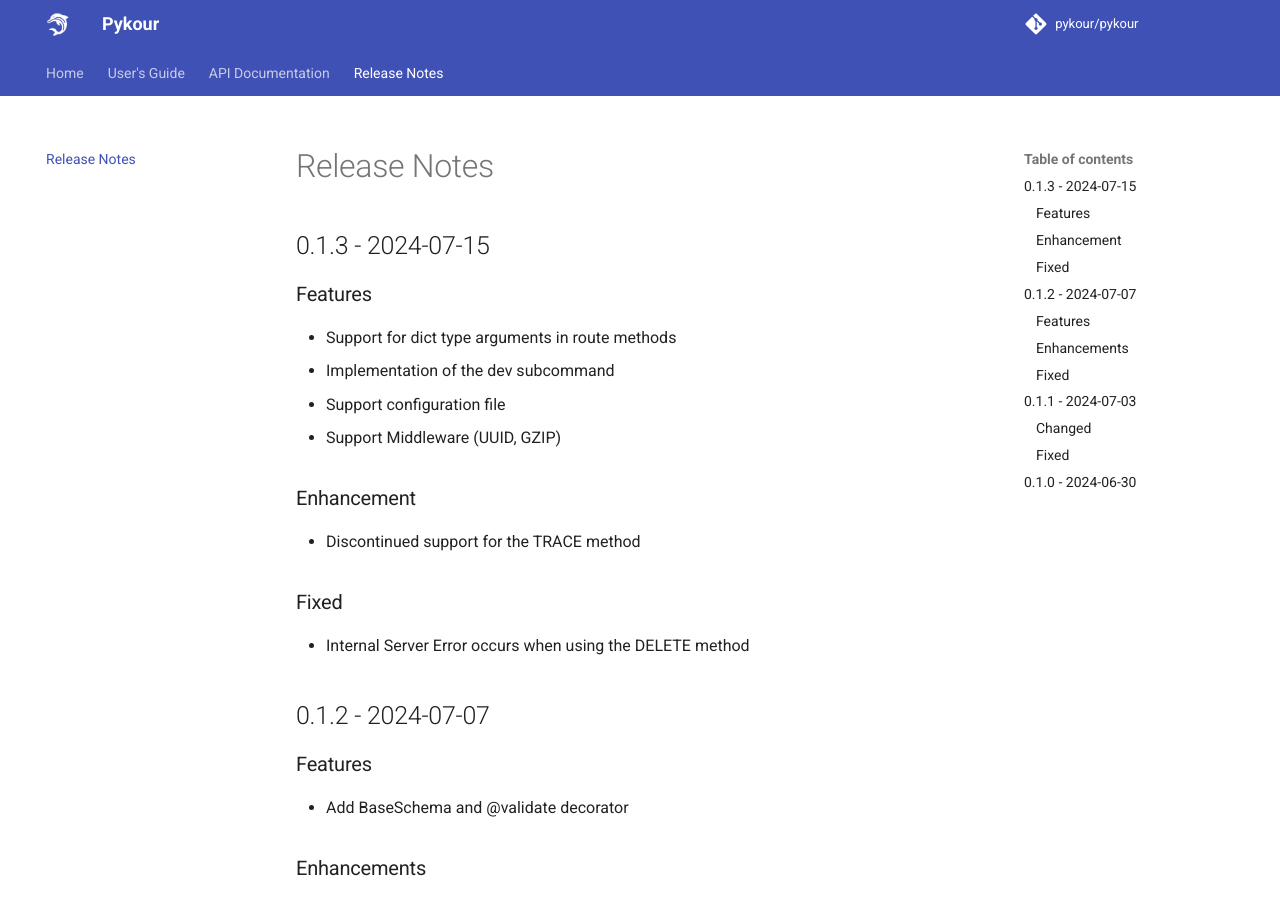
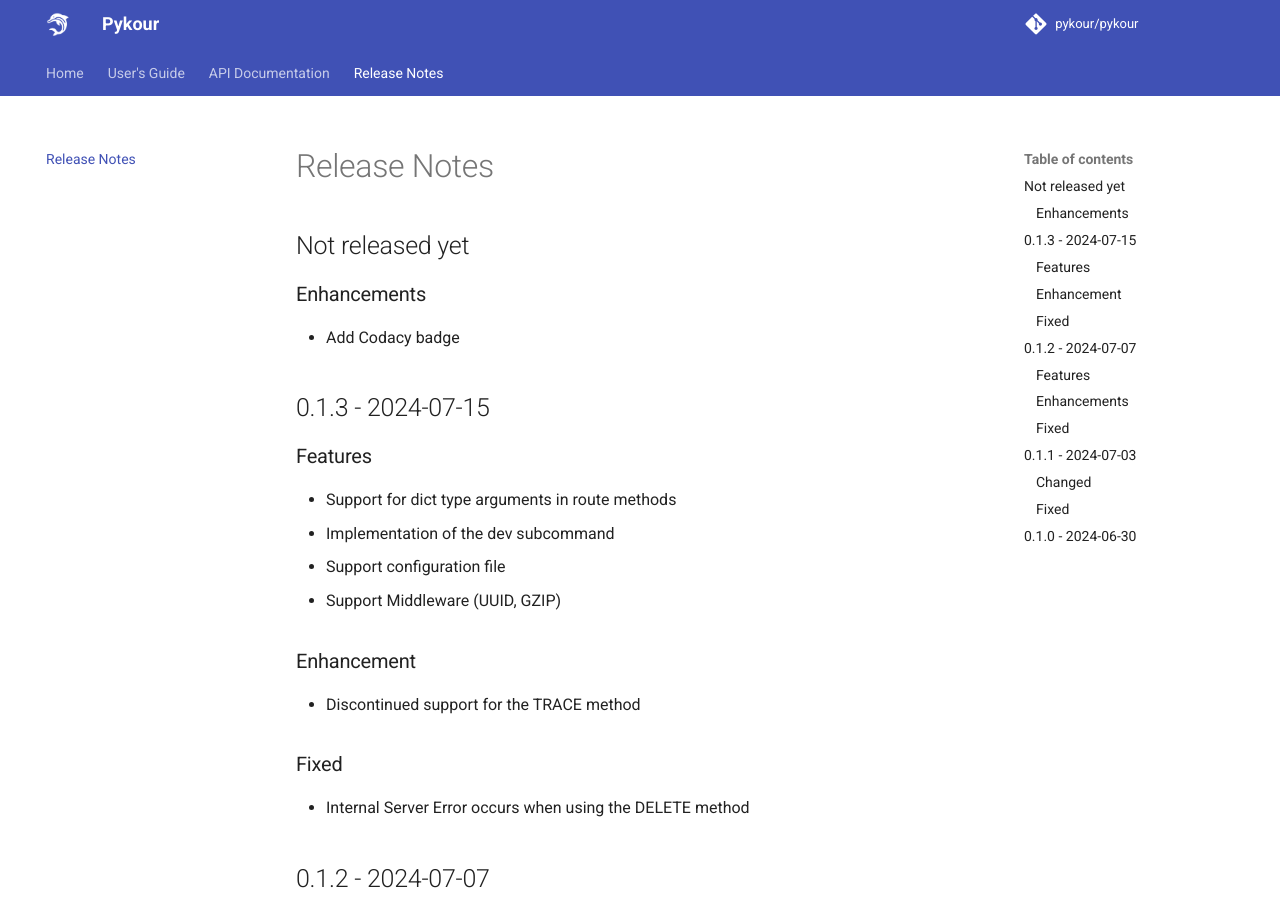
Before and after one commit to pykour/pykour, an MkDocs documentation site: the page built from docs/release-notes.md, in a window 1280 px wide and 900 px high. Built offline with MkDocs 1.6.1 and Material for MkDocs 9.7.7, drawn with Linux system fonts in a browser that asks for light colours; comment, search, counter and statistics services are not loaded.

Commit message:
add codacy badge

```diff
--- a/docs/release-notes.md
+++ b/docs/release-notes.md
@@ -1,4 +1,10 @@
 # Release Notes
+
+## Not released yet
+
+### Enhancements
+
+- Add Codacy badge
 
 ## 0.1.3 - 2024-07-15
 
```
Also changed, not shown: README.md (+1 -0 lines), 1 other file.
